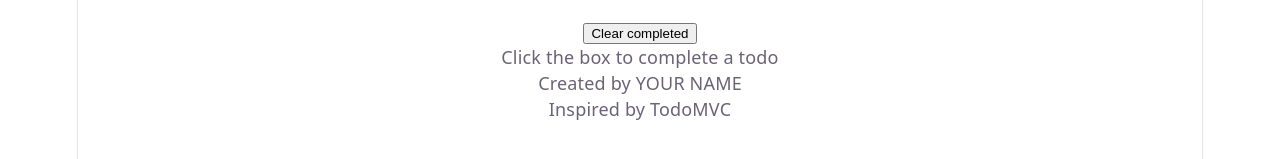
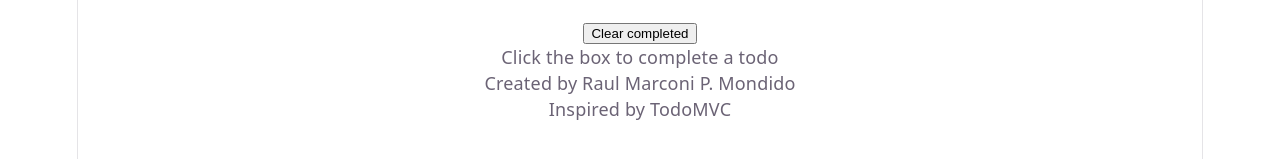
Before and after one commit to Scytuss/csit340-todomvc, a React (Vite) app: page / in a window 1280 px wide. Shown: the part 353-512 px from the top of the page. Built offline with nearby package versions, Linux system fonts and the light colour scheme.

Commit message:
chore: replace YOUR NAME with Raul Marconi P. Mondido

```diff
--- a/src/App.jsx
+++ b/src/App.jsx
@@ -5,7 +5,7 @@ function App() {
   return (
     <div className="min-h-screen bg-[#f5f5f5] py-8 font-light text-[#111]">
       <Todos />
-      <Info name="YOUR NAME" />
+      <Info name="Raul Marconi P. Mondido" />
     </div>
   )
 }
```
